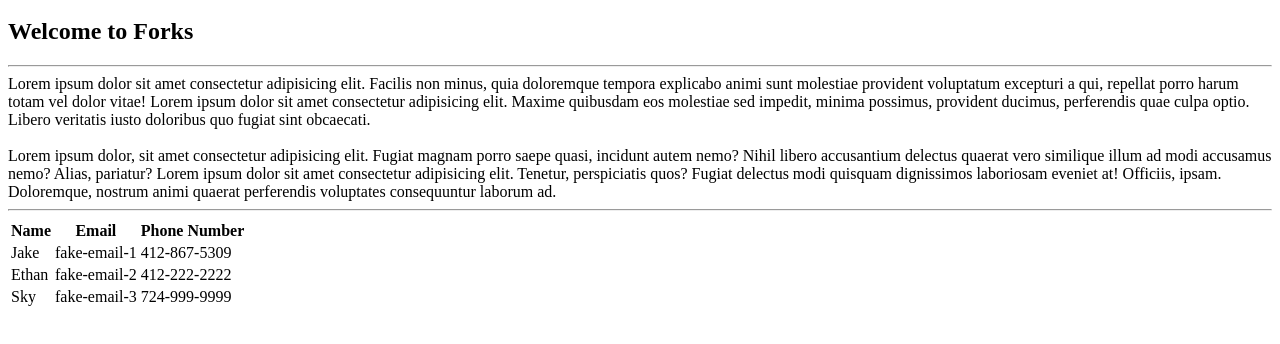
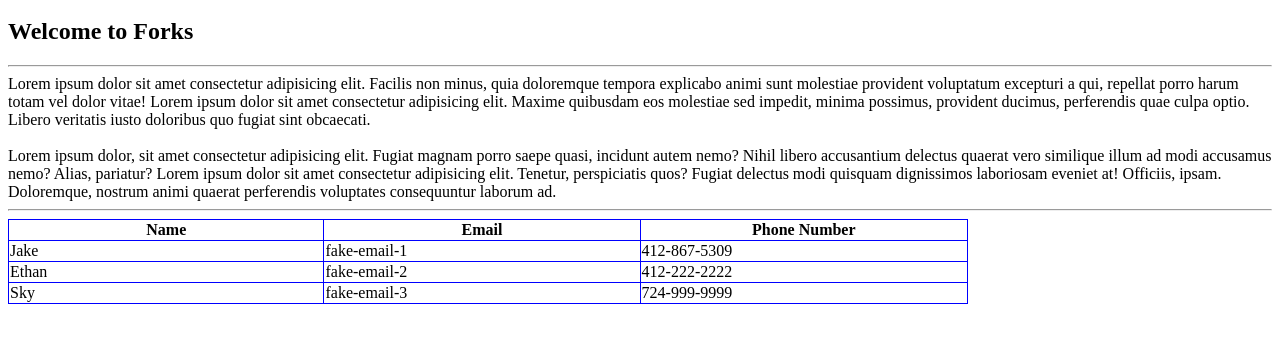
Before and after one commit to jacobdefalco/1-b, a plain HTML site: page index.html in a window 1280 px wide. Shown: the part 100-444 px from the top of the page. Drawn offline with Linux system fonts and the light colour scheme.

Commit message:
styled table

```diff
--- a/css/styles.css
+++ b/css/styles.css
@@ -2,3 +2,9 @@
   height: 300px;
   display: block;
 }
+
+table, th, td{
+  border: 1px solid blue;
+  border-collapse: collapse;
+  width: 960px;
+}
```
